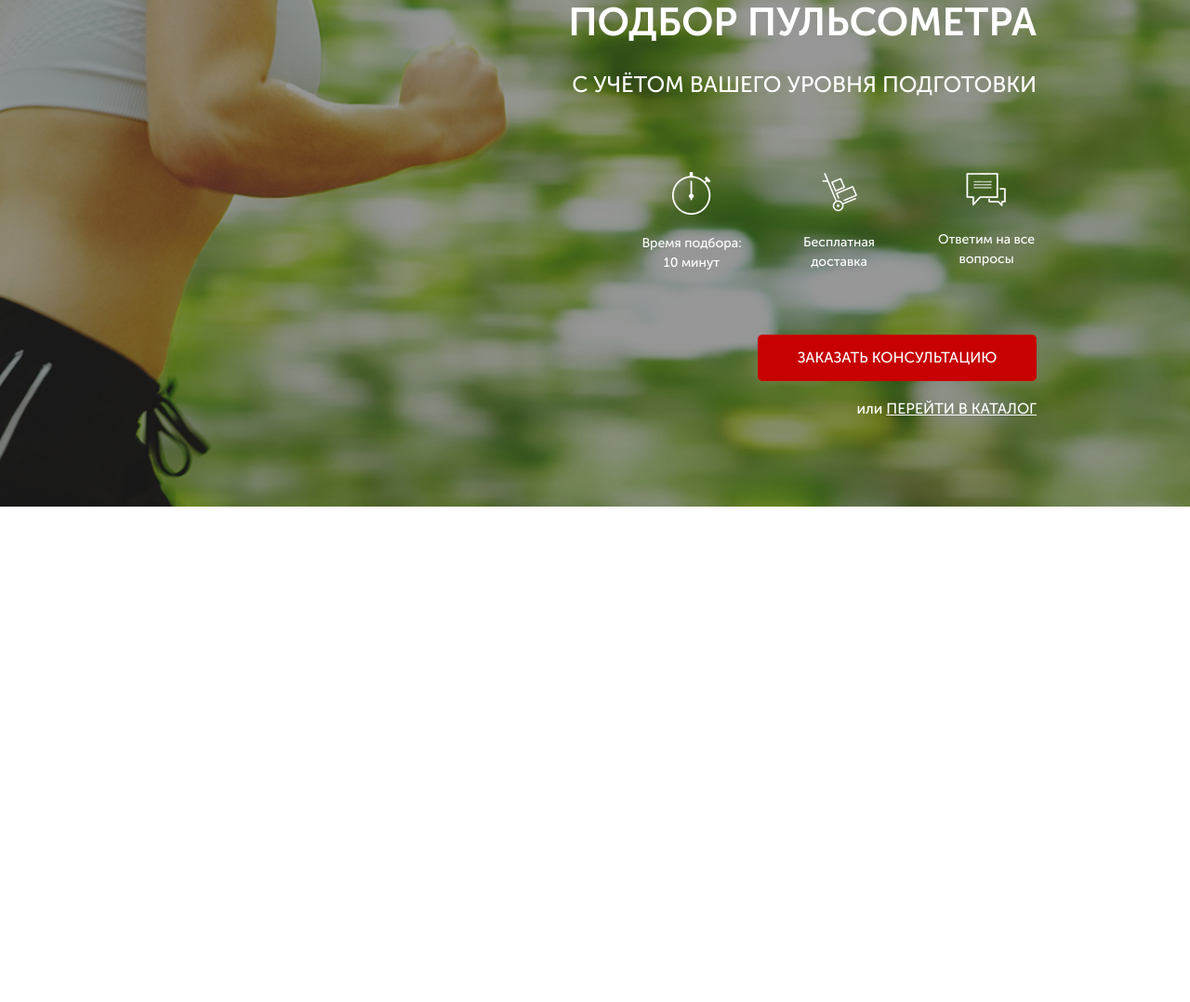
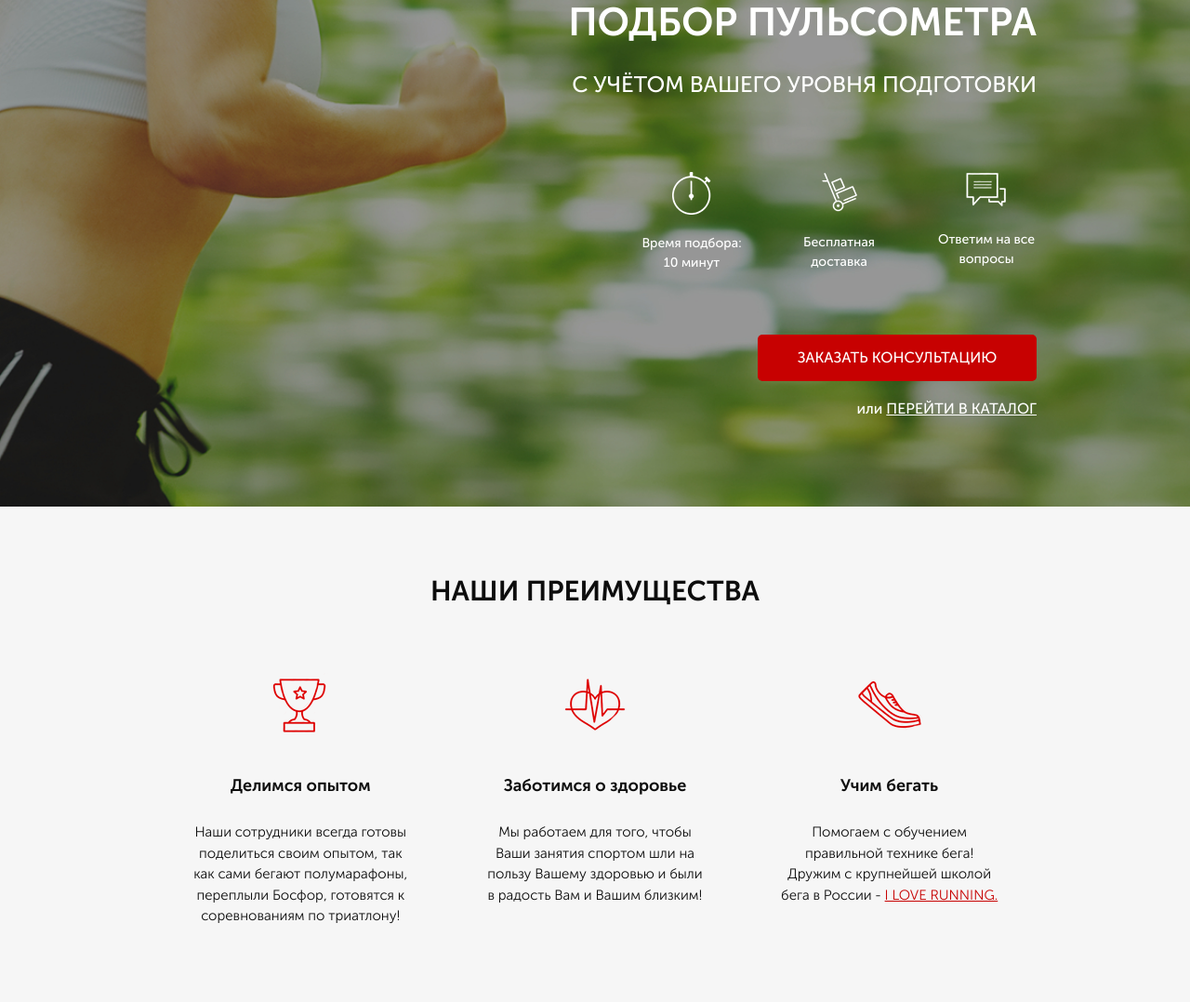
Before and after one commit to Mishatopkek/PulseMeters, a plain HTML site: page index.html in a window 1280 px wide. Shown: the part 165-1243 px from the top of the page at 93% size. Before the commit the page ends 800 px from the top, so only its background shows below. Drawn offline with Linux system fonts and the light colour scheme; files whose address does not match are found by name.

Commit message:
Add advantage

```diff
--- a/index.html
+++ b/index.html
@@ -54,5 +54,52 @@
         </div>
     </div>
 </div>
+<div class="advantage">
+    <div class="container">
+        <div class="advantage__mainText">
+            НАШИ ПРЕИМУЩЕСТВА
+        </div>
+        <div class="advantage__blocks">
+            <div class="advantage__block">
+                <div class="advantage__icon">
+                    <img src="img/advantage/1.png" alt="">
+                </div>
+                <div class="advantage__description">
+                    <div class="advantage__subtitle">Делимся опытом</div>
+                    <div class="advantage__text">
+                        Наши сотрудники всегда готовы поделиться своим опытом,
+                        так как сами бегают полумарафоны, переплыли Босфор, готовятся к соревнованиям по триатлону!
+                    </div>
+                </div>
+            </div>
+            <div class="advantage__block">
+                <div class="advantage__icon">
+                    <img src="img/advantage/2.png" alt="">
+                </div>
+                <div class="advantage__description">
+                    <div class="advantage__subtitle">Заботимся о здоровье</div>
+                    <div class="advantage__text">
+                        Мы работаем для того,
+                        чтобы Ваши занятия спортом шли на пользу Вашему здоровью и были в радость Вам и Вашим близким!
+                    </div>
+                </div>
+            </div>
+            <div class="advantage__block">
+                <div class="advantage__icon">
+                    <img src="img/advantage/3.png" alt="">
+                </div>
+                <div class="advantage__description">
+                    <div class="advantage__subtitle">Учим бегать</div>
+                    <div class="advantage__text">
+                        Помогаем с обучением
+                        правильной технике бега!
+                        Дружим с крупнейшей школой бега в России -
+                        <a href="#">I LOVE RUNNING.</a>
+                    </div>
+                </div>
+            </div>
+        </div>
+    </div>
+</div>
 </body>
 </html>
--- /dev/null
+++ b/sass/blocks/_advantage.scss
@@ -0,0 +1,43 @@
+.advantage{
+  min-height: 471px;
+  padding: 69px 0 81px 0;
+  background-color: #f6f6f6;
+  &__mainText{
+    text-align: center;
+    color: #0d0d0d;
+    font-size: 30px;
+    font-weight: 700;
+  }
+  &__blocks{
+    display: flex;
+    flex-direction: row;
+    justify-content: space-around;
+    align-items: flex-start;
+    padding-top: 65px;
+  }
+  &__block{
+    display: flex;
+    flex-direction: column;
+    width: 240px;
+  }
+  &__icon{
+    margin: 0 auto;
+  }
+  &__subtitle{
+    color: #0d0d0d;
+    font-weight: 700;
+    font-size: 18px;
+    text-align: center;
+    padding-top: 38px;
+  }
+  &__text{
+    color: #0d0d0d;
+    font-weight: 300;
+    font-size: 15px;
+    text-align: center;
+    padding-top: 25px;
+  }
+  a{
+    color: $main-color;
+  }
+}
--- a/sass/style.scss
+++ b/sass/style.scss
@@ -9,3 +9,4 @@
 @import "blocks/promo";
 @import "blocks/header";
 @import "blocks/buttons";
+@import "blocks/advantage";
```
Also changed, not shown: css/style.min.css, img/advantage/1.png (added), img/advantage/2.png (added), img/advantage/3.png (added).
